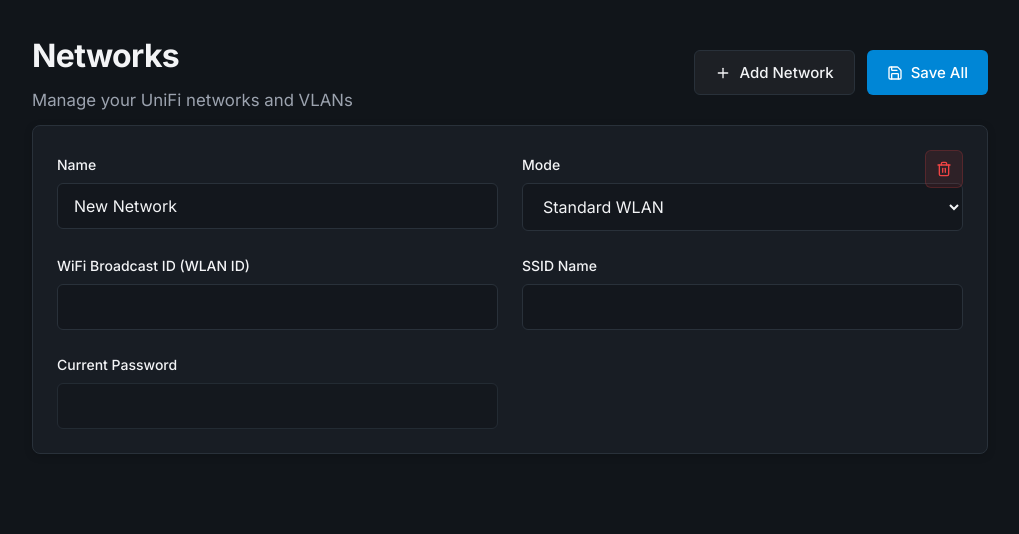
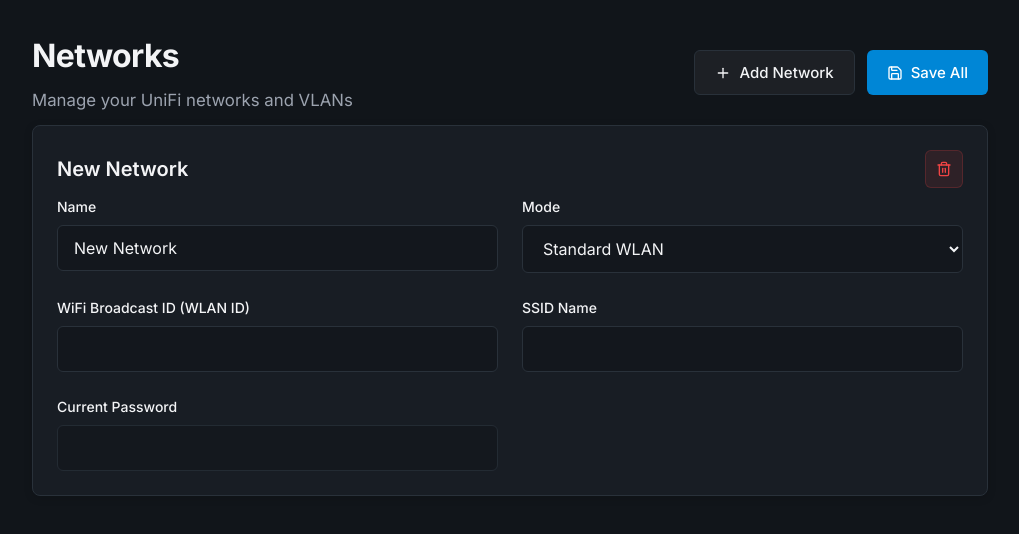
Before and after one commit to Tymexx/unifi-pass-manager, a React (Vite) app in the folder client/: page /networks in a window 1280 px wide. Both pictures are taken after a click on the button "Add Network". Shown: the top 534 px of the page, without its empty margins (260-1279 px from the left). Built offline with nearby package versions, Linux system fonts and the light colour scheme; no server answers.

Commit message:
Fix UI bug: Trash icon overlapping select dropdown

```diff
--- a/client/src/components/Networks.jsx
+++ b/client/src/components/Networks.jsx
@@ -112,13 +112,16 @@ export default function Networks() {
       <div className="card-grid mt-2" style={{ gridTemplateColumns: '1fr' }}>
         {networks.map(net => (
           <div key={net.id} className="card relative">
-            <div style={{ position: 'absolute', top: '1.5rem', right: '1.5rem' }}>
-               <button onClick={() => handleRemove(net)} className="btn btn-danger btn-sm btn-icon">
+            <div className="flex-between mb-2" style={{ alignItems: 'center' }}>
+               <h3 className="card-title" style={{ margin: 0 }}>
+                 {net.name ? net.name : 'Network Settings'}
+               </h3>
+               <button onClick={() => handleRemove(net)} className="btn btn-danger btn-sm btn-icon" title="Delete Network">
                  <Trash2 size={16} />
                </button>
             </div>
 
-            <div className="form-grid mt-1">
+            <div className="form-grid">
               <div className="form-group">
                 <label>Name</label>
                 <input
```
